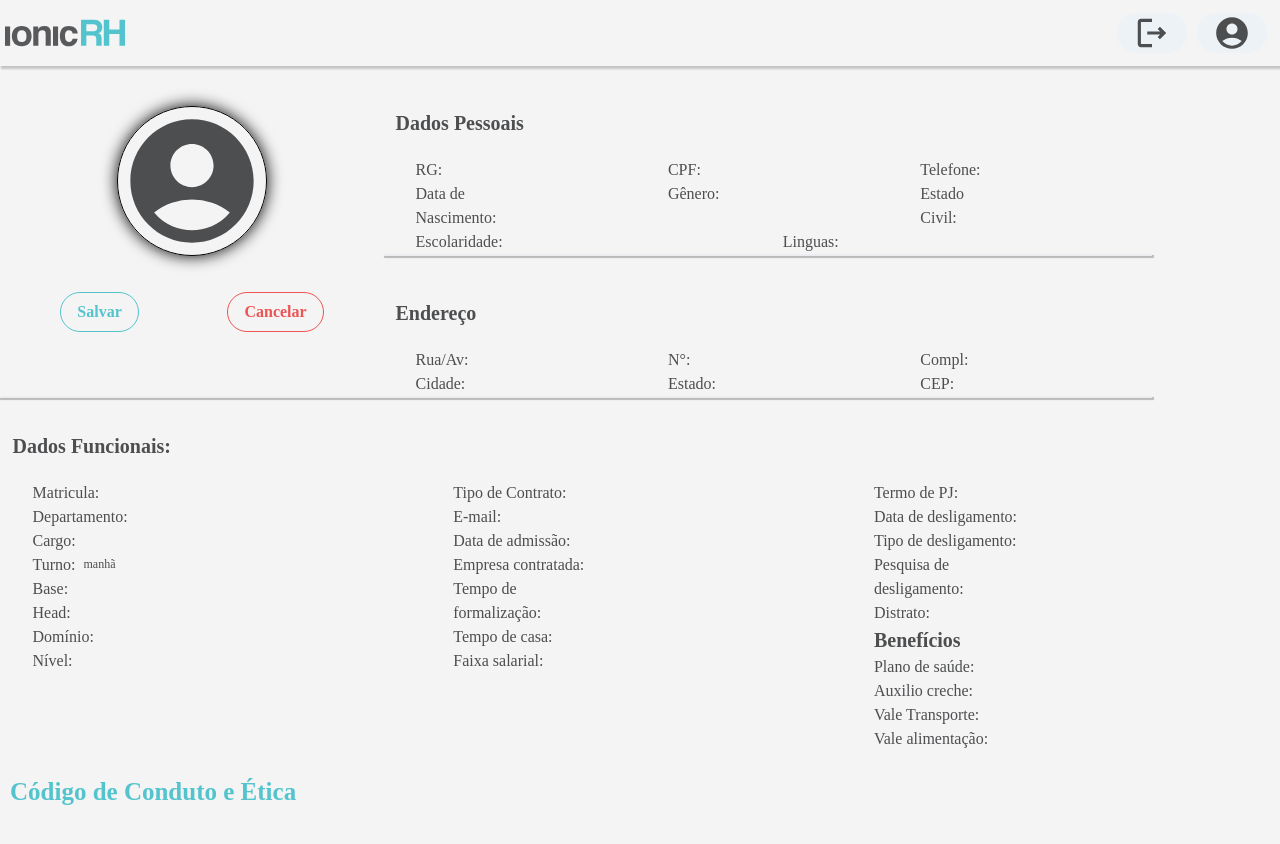
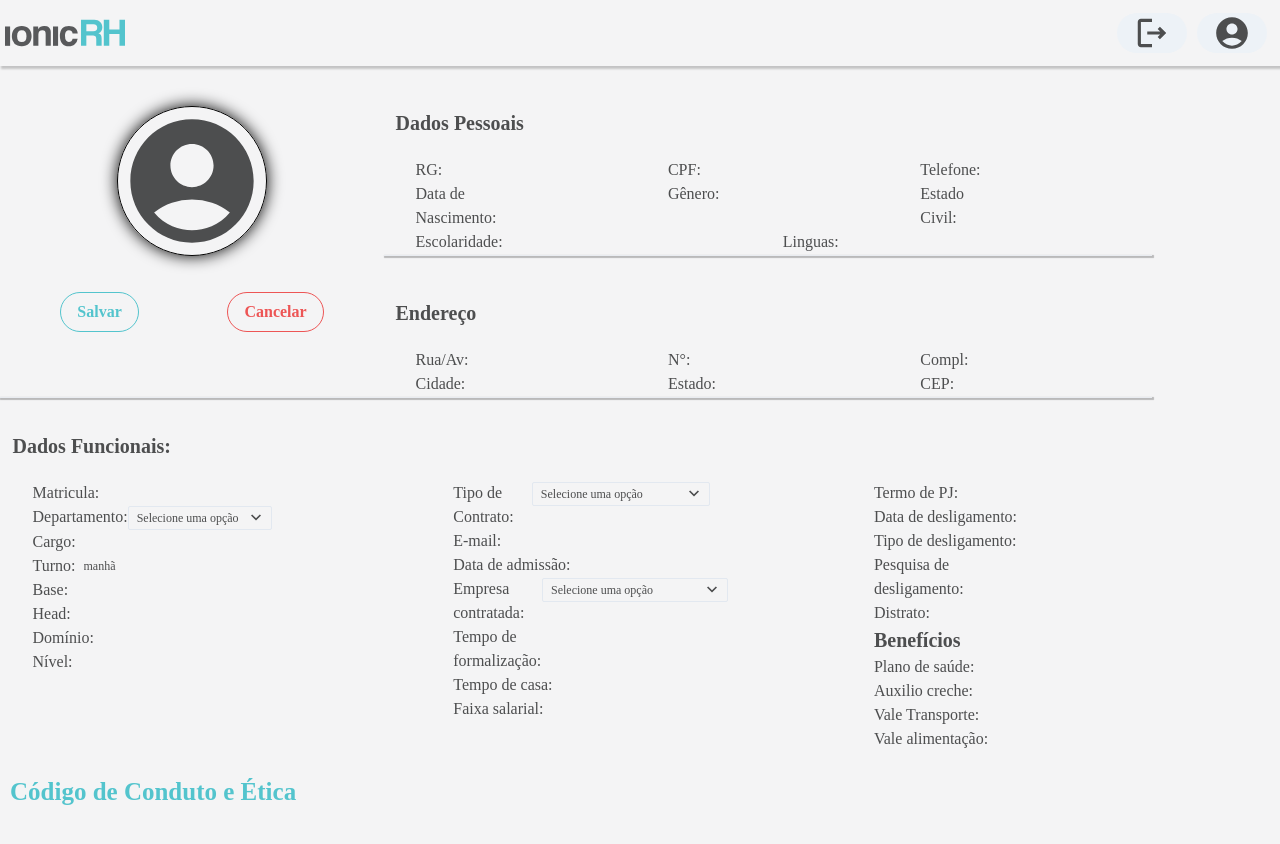
Before and after one commit to excalibur-coders/IONICRH, a React (Create React App) app in the folder ionic_rh_front/: page /UserEdit/1 in a window 1280 px wide. Shown: the top 844 px of the page. Built offline with nearby package versions, Linux system fonts and the light colour scheme; no server answers.

Commit message:
Inserido selects na página UserEdit

```diff
--- a/ionic_rh_front/src/pages/UserEdit/index.tsx
+++ b/ionic_rh_front/src/pages/UserEdit/index.tsx
@@ -1,19 +1,15 @@
 import { chakra } from '@chakra-ui/react';
-import { Box, Flex, Heading, Spacer, ListIcon } from '@chakra-ui/react';
 import { MdAccountCircle} from 'react-icons/md';
 import logo from 'assets/svg/ionicrh_logo_gray.svg';
 import { theme } from 'theme';
 import Nav from 'components/nav';
 import * as S from './styles';
-// import { Input, Stack } from '@chakra-ui/react';
 import React, { ReactNode, useEffect, useState, useCallback, useContext } from 'react';
 import { Link } from 'react-router-dom';
 import Input from 'components/Input';
 import IonicLogo from 'assets/svg/ionicrh_logo_gray.svg';
 import LogoGray from 'assets/svg/logo-gray.svg';
-//import { MdOutlinePictureAsPdf } from 'react-icons/md';
-import { Divider } from '@chakra-ui/react';
-import { FaArrowLeft } from 'react-icons/fa';
+import { Divider, Select } from '@chakra-ui/react';
 import Button from 'components/Button';
 import { useForm } from 'react-hook-form';
 
@@ -25,8 +21,6 @@ import { parseCookies } from 'nookies';
 import { AxiosError } from 'axios';
 
 import { AuthContext } from 'hooks/useAuth';
-
-// console.log(theme.colors.primary);
 
 interface IUser {
   user_id: number;
@@ -604,14 +598,19 @@ function UserEdit() {
 
                   <div className="coluna1">
                     <span>Departamento: </span>
-                    <Input
+                    <Select placeholder='Selecione uma opção' size='xs'>
+                      <option value='option1'>RH</option>
+                      <option value='option2'>Marketing</option>
+                      <option value='option3'>TI</option>
+                    </Select>
+{/*                     <Input
                       size="xs"
                       width="auto"
                       fontSize={15}
                       defaultValue={user?.contrato?.[0]?.cargo.departamento.dep_name
                       }
                       {...register('dep_name')}
-                    />
+                    /> */}
                   </div>
 
                   <div className="coluna1">
@@ -626,7 +625,7 @@ function UserEdit() {
                     />
                   </div>
 
-                                                  <div className='coluna1'>
+                                <div className='coluna1'>
                                   <span>Turno:</span>
                                   <Input
                                     size='xs'
@@ -714,14 +713,19 @@ function UserEdit() {
                 <div className="colunaFuncionais">
                   <div className="coluna2">
                     <span>Tipo de Contrato:</span>
-                    <Input
+                    <Select placeholder='Selecione uma opção' size='xs'>
+                      <option value='option1'>PJ</option>
+                      <option value='option2'>CLT</option>
+                      <option value='option3'>Estágio</option>
+                    </Select>
+{/*                     <Input
                       size="xs"
                       placeholder=""
                       width="auto"
                       fontSize={15}
                       {...register('contrato_type')}
                       defaultValue={user?.contrato?.[0]?.contrato_type}
-                    />
+                    /> */}
                   </div>
 
                   {/*                                 <div className='coluna2'>
@@ -770,14 +774,19 @@ function UserEdit() {
 
                   <div className="coluna2">
                     <span>Empresa contratada:</span>
-                    <Input
+                    <Select placeholder='Selecione uma opção' size='xs'>
+                      <option value='option1'>IONIC</option>
+                      <option value='option2'>NESS</option>
+                      <option value='option3'>n sei</option>
+                    </Select>
+{/*                     <Input
                       size="xs"
                       placeholder=""
                       width="auto"
                       fontSize={15}
                       {...register('contratante_nome')}
                       defaultValue={user?.contrato?.[0]?.emp_contratante.contratante_nome}
-                    />
+                    /> */}
                   </div>
 
                   <div className="coluna2">
```
